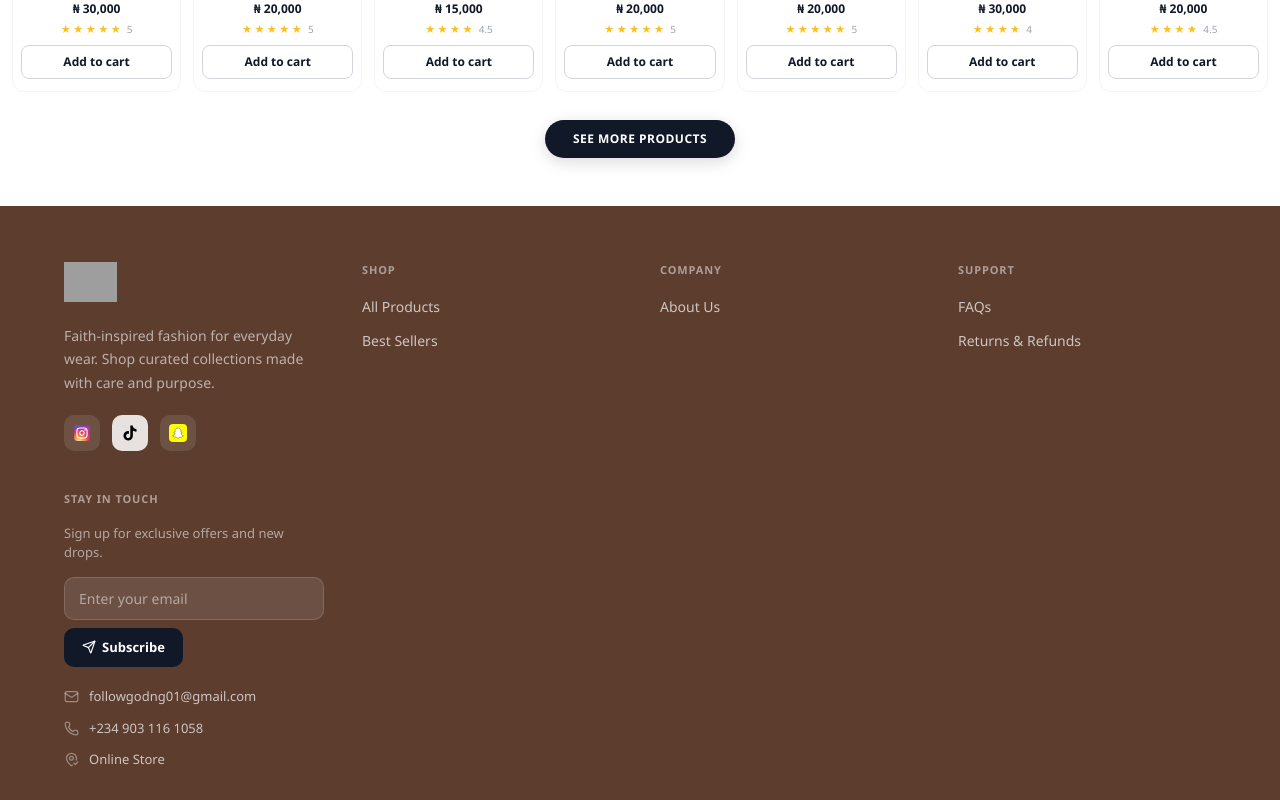
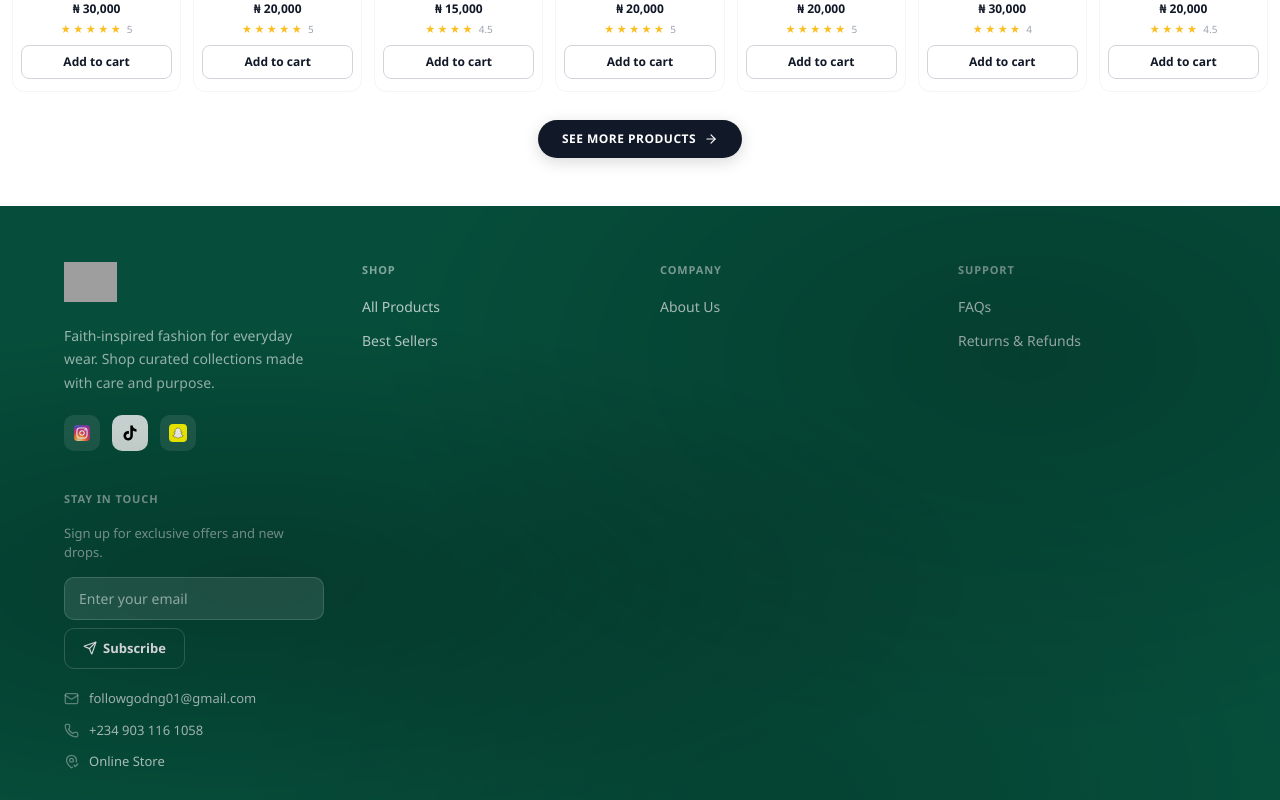
Before and after one commit to enoch-systems/shopfollowgod-ecommerce, a React (Vite) app: page /#/home in a window 1280 px wide. Shown: the part 1200-2000 px from the top of the page. Built offline with nearby package versions, Linux system fonts and the light colour scheme; grey boxes are pictures that could not be loaded.

Commit message:
style: footer deep green with black gradients, hover effects for links, subscribe button styled, arrow icon on see more

```diff
--- a/src/pages/Footer.jsx
+++ b/src/pages/Footer.jsx
@@ -5,7 +5,7 @@ import snapchatIcon from '../assets/snapchat.svg'
 import instaIcon from '../assets/insta.svg'
 import tiktokIcon from '../assets/tiktok.svg'
 import eye from '../assets/eye.png'
-import { MapPinCheck, Mail, Phone, Send } from 'lucide-react'
+import { MapPinCheck, Mail, Phone, Send, ArrowRight } from 'lucide-react'
 
 const Footer = () => {
   const [showTerms, setShowTerms] = useState(false);
@@ -46,7 +46,7 @@ const Footer = () => {
     }
   };
 
-  const edsBrown = '#5C3D2E'
+  const deepGreen = '#064e3b'
 
   const linkStyle = {
     background: 'none',
@@ -59,6 +59,14 @@ const Footer = () => {
     textAlign: 'left',
     transition: 'color 0.2s ease',
     fontFamily: 'inherit',
+  }
+
+  const contactLinkStyle = {
+    color: 'rgba(255,255,255,0.7)',
+    fontSize: 13,
+    textDecoration: 'none',
+    transition: 'color 0.2s ease, textShadow 0.2s ease',
+    cursor: 'pointer',
   }
 
   const ModalContent = ({ title, children, onClose }) => (
@@ -79,7 +87,8 @@ const Footer = () => {
   )
 
   return (
-    <footer style={{ backgroundColor: edsBrown, color: 'rgba(255,255,255,0.9)' }}>
+    <footer style={{ backgroundColor: deepGreen, color: 'rgba(255,255,255,0.9)', position: 'relative', overflow: 'hidden' }}>
+      <div style={{ position: 'absolute', inset: 0, background: 'radial-gradient(ellipse at 20% 50%, rgba(0,0,0,0.25) 0%, transparent 50%), radial-gradient(ellipse at 80% 20%, rgba(0,0,0,0.2) 0%, transparent 45%), radial-gradient(ellipse at 60% 80%, rgba(0,0,0,0.15) 0%, transparent 50%)', pointerEvents: 'none' }} />
       {/* Main footer content */}
       <div style={{ maxWidth: 1200, margin: '0 auto', padding: '56px 24px 40px' }}>
         <div style={{ display: 'grid', gridTemplateColumns: 'repeat(auto-fit, minmax(200px, 1fr))', gap: 40 }}>
@@ -173,7 +182,9 @@ const Footer = () => {
               </div>
               <button
                 disabled={isSubscribing}
-                style={{ padding: '10px 18px', borderRadius: 10, background: isSubscribing ? 'rgba(255,255,255,0.3)' : '#111827', color: '#ffffff', fontSize: 13, fontWeight: 600, border: 'none', cursor: isSubscribing ? 'not-allowed' : 'pointer', display: 'flex', alignItems: 'center', gap: 6, whiteSpace: 'nowrap' }}
+                style={{ padding: '10px 18px', borderRadius: 10, background: 'transparent', color: '#ffffff', fontSize: 13, fontWeight: 600, border: '1px solid rgba(255,255,255,0.2)', cursor: isSubscribing ? 'not-allowed' : 'pointer', display: 'flex', alignItems: 'center', gap: 6, whiteSpace: 'nowrap', transition: 'border-color 0.2s ease, background 0.2s ease' }}
+                onMouseEnter={e => { e.currentTarget.style.borderColor = '#4ade80'; e.currentTarget.style.background = 'rgba(74,222,128,0.1)'; }}
+                onMouseLeave={e => { e.currentTarget.style.borderColor = 'rgba(255,255,255,0.2)'; e.currentTarget.style.background = 'transparent'; }}
               >
                 {isSubscribing ? 'Subscribing...' : <><Send size={14} />Subscribe</>}
               </button>
@@ -188,20 +199,31 @@ const Footer = () => {
             </form>
             {thankYouHtml && <div style={{ marginTop: 8, fontSize: 13, color: '#fbbf24' }}>{thankYouHtml}</div>}
 
-            <div style={{ marginTop: 20, display: 'flex', flexDirection: 'column', gap: 12 }}>
+              <div style={{ marginTop: 20, display: 'flex', flexDirection: 'column', gap: 12 }}>
               <div style={{ display: 'flex', alignItems: 'center', gap: 10 }}>
                 <Mail size={15} style={{ color: 'rgba(255,255,255,0.4)', flexShrink: 0 }} />
                 <a
                   href="mailto:followgodng01@gmail.com"
                   onClick={(e) => { e.preventDefault(); openMail('followgodng01@gmail.com', 'Reaching out from folllowgod website'); }}
-                  style={{ color: 'rgba(255,255,255,0.7)', fontSize: 13, textDecoration: 'none' }}
+                  style={contactLinkStyle}
+                  onMouseEnter={e => { e.currentTarget.style.color = '#ffffff'; e.currentTarget.style.textShadow = '0 0 8px rgba(255,255,255,0.3)'; }}
+                  onMouseLeave={e => { e.currentTarget.style.color = 'rgba(255,255,255,0.7)'; e.currentTarget.style.textShadow = 'none'; }}
+                  className="contact-link"
                 >
                   followgodng01@gmail.com
                 </a>
               </div>
               <div style={{ display: 'flex', alignItems: 'center', gap: 10 }}>
                 <Phone size={15} style={{ color: 'rgba(255,255,255,0.4)', flexShrink: 0 }} />
-                <a href="tel:+2349031161058" style={{ color: 'rgba(255,255,255,0.7)', fontSize: 13, textDecoration: 'none' }}>+234 903 116 1058</a>
+                <a
+                  href="tel:+2349031161058"
+                  style={contactLinkStyle}
+                  onMouseEnter={e => { e.currentTarget.style.color = '#ffffff'; e.currentTarget.style.textShadow = '0 0 8px rgba(255,255,255,0.3)'; }}
+                  onMouseLeave={e => { e.currentTarget.style.color = 'rgba(255,255,255,0.7)'; e.currentTarget.style.textShadow = 'none'; }}
+                  className="contact-link"
+                >
+                  +234 903 116 1058
+                </a>
               </div>
               <div style={{ display: 'flex', alignItems: 'center', gap: 10 }}>
                 <MapPinCheck size={15} style={{ color: 'rgba(255,255,255,0.4)', flexShrink: 0 }} />
@@ -235,7 +257,9 @@ const Footer = () => {
               href="https://wa.me/2349162919586?text=Hello%20Enoch%2C%20Reaching%20out%20from%20followgod%20web"
               target="_blank"
               rel="noreferrer"
-              style={{ padding: '7px 16px', borderRadius: 8, border: '1px solid rgba(255,255,255,0.2)', color: 'rgba(255,255,255,0.8)', fontSize: 13, textDecoration: 'none', transition: 'background 0.2s' }}
+              style={{ padding: '7px 16px', borderRadius: 8, border: '1px solid rgba(255,255,255,0.2)', color: 'rgba(255,255,255,0.8)', fontSize: 13, textDecoration: 'none', transition: 'border-color 0.2s ease, color 0.2s ease' }}
+              onMouseEnter={e => { e.currentTarget.style.borderColor = '#4ade80'; e.currentTarget.style.color = '#86efac'; }}
+              onMouseLeave={e => { e.currentTarget.style.borderColor = 'rgba(255,255,255,0.2)'; e.currentTarget.style.color = 'rgba(255,255,255,0.8)'; }}
             >
               Reach Us
             </a>
--- a/src/pages/NewArrival.jsx
+++ b/src/pages/NewArrival.jsx
@@ -2,6 +2,7 @@ import React, { useEffect, useState, useRef } from 'react'
 import { products } from '../data/products'
 import { useCart } from '../context/CartContext'
 import { Link, useNavigate } from 'react-router-dom'
+import { ArrowRight } from 'lucide-react'
 import soldBadge from '../assets/soldout.png'
 import MountReveal from '../components/MountReveal'
 
@@ -189,11 +190,11 @@ function NewArrival({ limit, className = '', hideTitle = false, product = null }
       <div style={{ display: 'flex', justifyContent: 'center', marginTop: 28 }}>
         <button
           onClick={() => navigate('/shop')}
-          style={{ padding: '10px 28px', background: '#111827', color: '#ffffff', fontSize: 12, fontWeight: 600, letterSpacing: '0.04em', textTransform: 'uppercase', borderRadius: 999, border: 'none', cursor: 'pointer', boxShadow: '0 4px 16px rgba(0,0,0,0.15)', transition: 'transform 0.15s ease, box-shadow 0.15s ease' }}
+          style={{ padding: '10px 24px', background: '#111827', color: '#ffffff', fontSize: 12, fontWeight: 600, letterSpacing: '0.04em', textTransform: 'uppercase', borderRadius: 999, border: 'none', cursor: 'pointer', boxShadow: '0 4px 16px rgba(0,0,0,0.15)', transition: 'transform 0.15s ease, box-shadow 0.15s ease', display: 'inline-flex', alignItems: 'center', gap: 8 }}
           onMouseEnter={e => { e.currentTarget.style.transform = 'translateY(-2px) scale(1.03)'; e.currentTarget.style.boxShadow = '0 8px 24px rgba(0,0,0,0.2)' }}
           onMouseLeave={e => { e.currentTarget.style.transform = ''; e.currentTarget.style.boxShadow = '0 4px 16px rgba(0,0,0,0.15)' }}
         >
-          See More Products
+          See More Products <ArrowRight size={14} style={{ display: 'inline-block' }} />
         </button>
       </div>
     </MountReveal>
```
